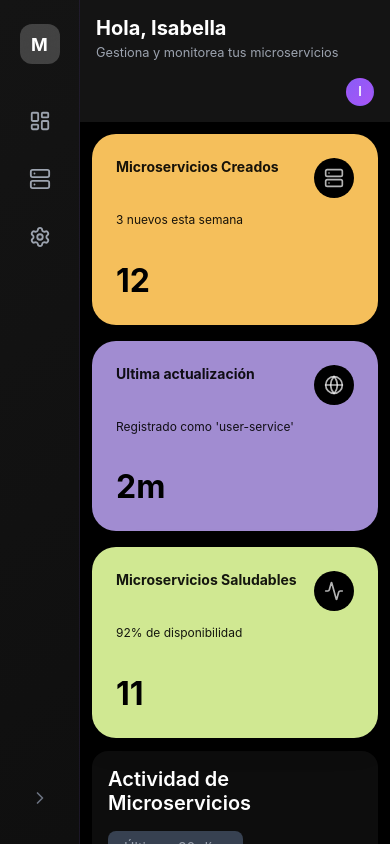
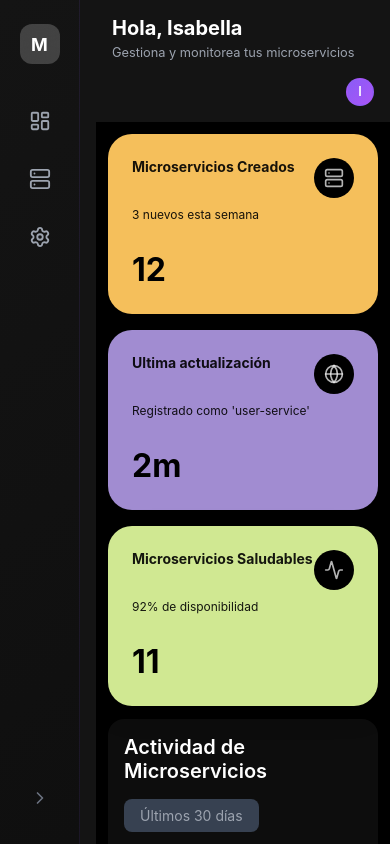
Before and after one commit to Is-monp/Microservices_f, a React (Vite) app in the folder my-dashboard/: page / in a window 390 px wide. Built offline with nearby package versions, Linux system fonts and the light colour scheme.

Commit message:
responsive issues fixed

```diff
--- a/my-dashboard/src/components/Layout/Layout.scss
+++ b/my-dashboard/src/components/Layout/Layout.scss
@@ -42,7 +42,7 @@
         }
 
         @media (max-width: 1024px) {
-            margin-left: 5rem !important;
+            margin-left: 6rem !important;
         }
     }
 
--- a/my-dashboard/src/components/Sidebar/Sidebar.scss
+++ b/my-dashboard/src/components/Sidebar/Sidebar.scss
@@ -31,7 +31,7 @@
         }
 
         @media (min-width: 1920px) {
-            width: 6rem;
+            width: 6.6rem;
         }
 
         .sidebar__nav-text {
--- a/my-dashboard/src/main.scss
+++ b/my-dashboard/src/main.scss
@@ -11,6 +11,6 @@ body {
     sans-serif;
   -webkit-font-smoothing: antialiased;
   -moz-osx-font-smoothing: grayscale;
-  background-color: #111827;
+  background-color: #141414;
   color: #ffffff;
 }
```
